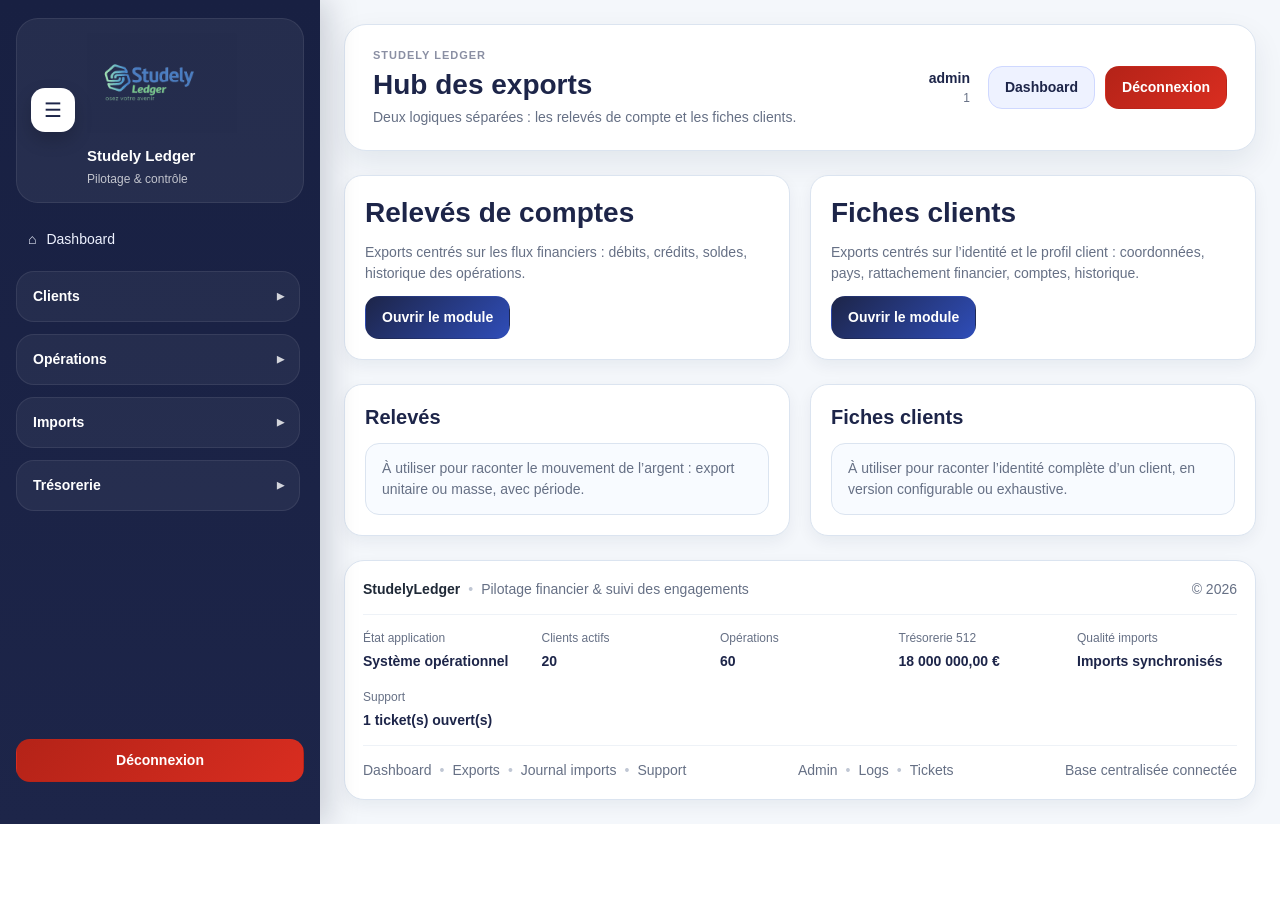
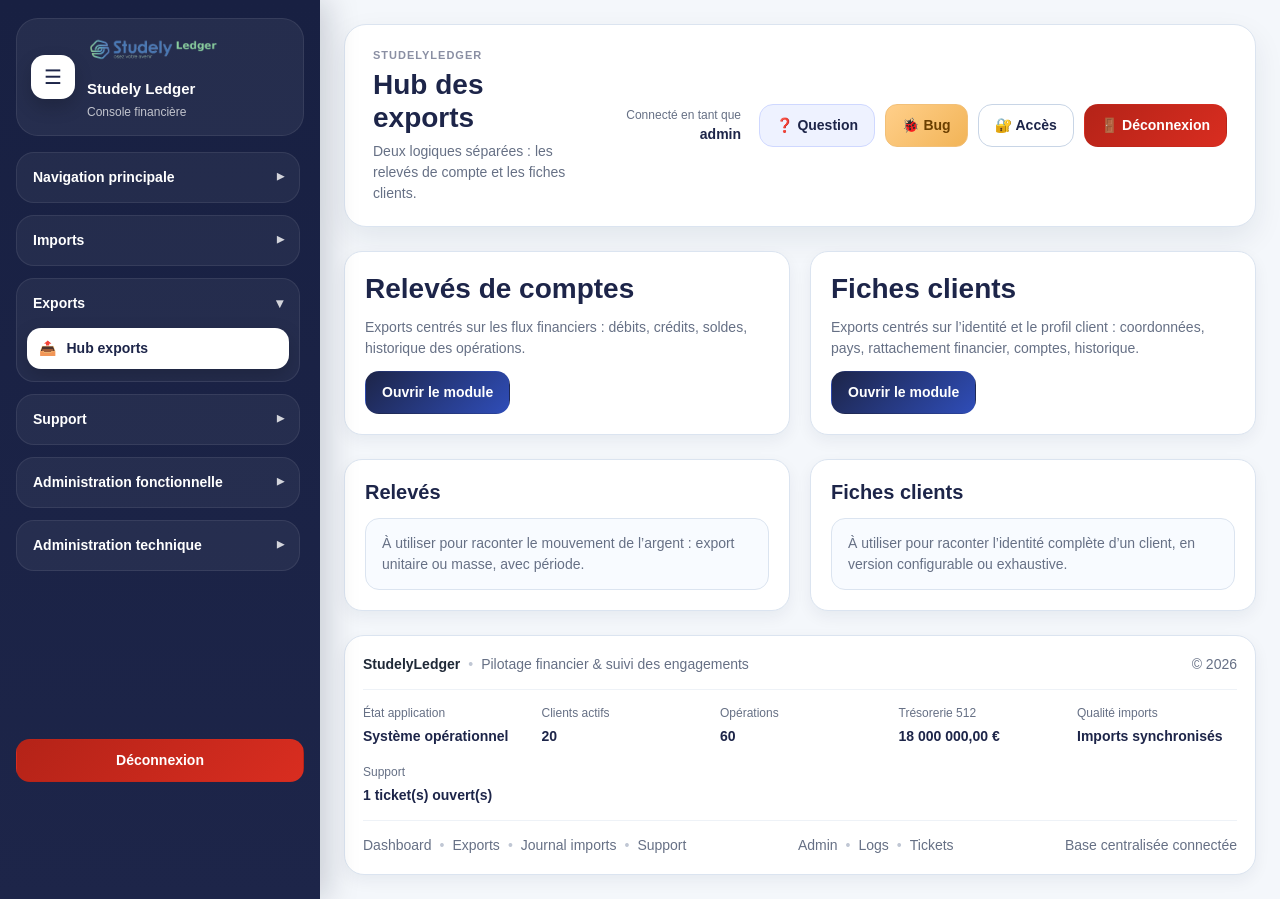
Before and after one commit to arceltioma/studelyledge, a PHP site: page /StudelyLedge/modules/statements/index.php in a window 1280 px wide. Before the commit the page ends 824 px from the top, so only its background shows below. Run offline with PHP 8.4, Linux system fonts and the light colour scheme; a user stored in the database is signed in; data comes from the database, SQL or seed files in the repository; tables that the repository leaves empty hold one stand-in row (values such as "Sample post").

Commit message:
Bingo V1

```diff
--- a/includes/auth_check.php
+++ b/includes/auth_check.php
@@ -91,13 +91,3 @@ if (!function_exists('requireLogin')) {
         redirectToLogin();
     }
 }
-
-/*
-|--------------------------------------------------------------------------
-| Comportement par défaut du fichier
-|--------------------------------------------------------------------------
-| Ce fichier peut être inclus directement dans les pages protégées.
-| Dans ce cas, on impose simplement qu’un utilisateur soit connecté.
-| Les permissions fines sont ensuite gérées par permission_middleware.php.
-*/
-requireLogin();
--- a/includes/header.php
+++ b/includes/header.php
@@ -1,44 +1,45 @@
 <?php
-if (!defined('APP_URL')) {
-    require_once __DIR__ . '/../config/app.php';
+require_once __DIR__ . '/../config/app.php';
+
+if (session_status() === PHP_SESSION_NONE) {
+    session_start();
 }
 
-require_once __DIR__ . '/admin_functions.php';
+if (!function_exists('e')) {
+    function e(?string $value): string
+    {
+        return htmlspecialchars((string)($value ?? ''), ENT_QUOTES, 'UTF-8');
+    }
+}
 
-$currentUserName = $_SESSION['username'] ?? $_SESSION['user_name'] ?? 'Utilisateur';
-$currentUserRole = $_SESSION['role_name'] ?? $_SESSION['role'] ?? 'Accès sécurisé';
-
-$pageTitle = $pageTitle ?? 'Studely Ledger';
-$pageSubtitle = $pageSubtitle ?? 'Pilotage financier et contrôle comptable';
+$title = $pageTitle ?? APP_NAME;
+$subtitle = $pageSubtitle ?? 'Pilotage financier, audit et gouvernance';
+$currentUser = $_SESSION['username'] ?? $_SESSION['user_name'] ?? 'Utilisateur';
 ?>
 
 <header class="studely-header">
     <div class="header-left">
         <div class="header-titles">
-            <span class="header-overline">Studely Ledger</span>
-            <h1 class="header-title"><?= e($pageTitle) ?></h1>
-            <?php if ($pageSubtitle !== ''): ?>
-                <div class="header-subtitle"><?= e($pageSubtitle) ?></div>
+            <span class="header-overline"><?= e(APP_NAME) ?></span>
+            <h1 class="header-title"><?= e($title) ?></h1>
+
+            <?php if ($subtitle !== ''): ?>
+                <div class="header-subtitle"><?= e($subtitle) ?></div>
             <?php endif; ?>
         </div>
     </div>
 
     <div class="header-right">
         <div class="header-user">
-            <strong><?= e($currentUserName) ?></strong>
-            <span><?= e($currentUserRole) ?></span>
+            <span>Connecté en tant que</span>
+            <strong><?= e($currentUser) ?></strong>
         </div>
 
         <div class="header-actions">
-            <?php if (currentUserCan($pdo, 'dashboard_view')): ?>
-                <a href="<?= e(APP_URL) ?>modules/dashboard/dashboard.php" class="btn btn-secondary">Dashboard</a>
-            <?php endif; ?>
-
-            <?php if (currentUserCan($pdo, 'support_requests_view')): ?>
-                <a href="<?= e(APP_URL) ?>modules/support/support_requests.php" class="btn btn-outline">Support</a>
-            <?php endif; ?>
-
-            <a href="<?= e(APP_URL) ?>logout.php" class="btn btn-danger">Déconnexion</a>
+            <a href="<?= e(APP_URL) ?>modules/support/ask_question.php" class="btn btn-secondary">❓ Question</a>
+            <a href="<?= e(APP_URL) ?>modules/support/report_bug.php" class="btn btn-warning">🐞 Bug</a>
+            <a href="<?= e(APP_URL) ?>modules/support/request_access.php" class="btn btn-outline">🔐 Accès</a>
+            <a href="<?= e(APP_URL) ?>logout.php" class="btn btn-danger">🚪 Déconnexion</a>
         </div>
     </div>
 </header>
--- a/includes/sidebar.php
+++ b/includes/sidebar.php
@@ -1,331 +1,303 @@
 <?php
-if (!defined('APP_URL')) {
 require_once __DIR__ . '/../config/app.php';
+
+$currentUri = $_SERVER['REQUEST_URI'] ?? '';
+
+if (!function_exists('e')) {
+    function e(?string $value): string
+    {
+        return htmlspecialchars((string)($value ?? ''), ENT_QUOTES, 'UTF-8');
+    }
 }
 
-require_once __DIR__ . '/admin_functions.php';
+if (!function_exists('sidebarActive')) {
+    function sidebarActive(string $needle, string $currentUri): string
+    {
+        return str_contains($currentUri, $needle) ? 'active' : '';
+    }
+}
 
-$currentPath = parse_url($_SERVER['REQUEST_URI'] ?? '', PHP_URL_PATH) ?: '';
-$currentPath = str_replace('\\', '/', $currentPath);
-
-function sidebar_is_active(array $paths, string $currentPath): bool
+if (!function_exists('sidebarGroupOpen')) {
+    function sidebarGroupOpen(array $needles, string $currentUri): bool
     {
-    foreach ($paths as $path) {
-        if ($path !== '' && str_contains($currentPath, $path)) {
+        foreach ($needles as $needle) {
+            if (str_contains($currentUri, $needle)) {
                 return true;
             }
         }
         return false;
     }
-
-function sidebar_group_open(array $items, string $currentPath): bool
-{
-    foreach ($items as $item) {
-        if (!empty($item['children'])) {
-            if (sidebar_group_open($item['children'], $currentPath)) {
-                return true;
-            }
 }
 
-        if (!empty($item['match']) && sidebar_is_active((array)$item['match'], $currentPath)) {
-            return true;
-        }
-    }
-    return false;
+/*
+|--------------------------------------------------------------------------
+| Permissions (robuste mais souple)
+|--------------------------------------------------------------------------
+*/
+$canAdminFunctional = true;
+$canAdminTechnical = true;
+$canAnalytics = true;
+$canSupport = true;
+
+if (isset($pdo) && $pdo instanceof PDO && function_exists('currentUserCan')) {
+
+    $canAdminFunctional =
+        currentUserCan($pdo, 'operations_create') ||
+        currentUserCan($pdo, 'treasury_view') ||
+        currentUserCan($pdo, 'admin_functional_view');
+
+    $canAdminTechnical =
+        currentUserCan($pdo, 'admin_dashboard_view') ||
+        currentUserCan($pdo, 'admin_users_manage') ||
+        currentUserCan($pdo, 'support_admin_manage') ||
+        currentUserCan($pdo, 'admin_manage') ||
+        currentUserCan($pdo, 'settings_manage');
+
+    $canAnalytics = currentUserCan($pdo, 'analytics_view');
+
+    $canSupport =
+        currentUserCan($pdo, 'support_requests_view') ||
+        currentUserCan($pdo, 'support_view') ||
+        currentUserCan($pdo, 'support_create') ||
+        currentUserCan($pdo, 'dashboard_view');
 }
 
-function sidebar_render_link(array $item, string $currentPath): void
-{
-    $isActive = !empty($item['match']) && sidebar_is_active((array)$item['match'], $currentPath);
-    $label = $item['label'] ?? 'Lien';
-    $href = $item['href'] ?? '#';
-    $icon = $item['icon'] ?? '•';
+/*
+|--------------------------------------------------------------------------
+| Group open state
+|--------------------------------------------------------------------------
+*/
+$groupMainOpen = sidebarGroupOpen([
+    '/modules/dashboard/',
+    '/modules/clients/',
+    '/modules/operations/',
+    '/modules/treasury/',
+    '/modules/analytics/'
+], $currentUri);
 
-    echo '<a href="' . e($href) . '" class="sidebar-link' . ($isActive ? ' active' : '') . '">';
-    echo '<span>' . e($icon) . '</span>';
-    echo '<span>' . e($label) . '</span>';
-    echo '</a>';
-}
+$groupImportsOpen = sidebarGroupOpen([
+    '/modules/imports/',
+    '/modules/clients/import_clients_csv.php',
+    '/modules/treasury/import_treasury_csv.php'
+], $currentUri);
 
-$nav = [];
+$groupExportsOpen = sidebarGroupOpen([
+    '/modules/statements/'
+], $currentUri);
 
-/* Dashboard */
-if (currentUserCan($pdo, 'dashboard_view')) {
-    $nav[] = [
-        'type' => 'link',
-        'label' => 'Dashboard',
-        'icon' => '⌂',
-        'href' => APP_URL . 'modules/dashboard/dashboard.php',
-        'match' => [
-            '/modules/dashboard/dashboard.php',
-            '/modules/dashboard/accounting_control_dashboard.php'
-        ],
-    ];
-}
+$groupSupportOpen = sidebarGroupOpen([
+    '/modules/support/'
+], $currentUri);
 
-/* Clients */
-$clientsChildren = [];
-if (currentUserCan($pdo, 'clients_view')) {
-    $clientsChildren[] = [
-        'label' => 'Liste des clients',
-        'icon' => '◦',
-        'href' => APP_URL . 'modules/clients/clients_list.php',
-        'match' => [
-            '/modules/clients/clients_list.php',
-            '/modules/clients/client_view.php'
-        ],
-    ];
-}
-if (currentUserCan($pdo, 'clients_create')) {
-    $clientsChildren[] = [
-        'label' => 'Créer un client',
-        'icon' => '◦',
-        'href' => APP_URL . 'modules/clients/client_create.php',
-        'match' => ['/modules/clients/client_create.php'],
-    ];
-    $clientsChildren[] = [
-        'label' => 'Import clients CSV',
-        'icon' => '◦',
-        'href' => APP_URL . 'modules/clients/import_clients_csv.php',
-        'match' => ['/modules/clients/import_clients_csv.php'],
-    ];
-}
-if (!empty($clientsChildren)) {
-    $nav[] = [
-        'type' => 'group',
-        'label' => 'Clients',
-        'children' => $clientsChildren,
-    ];
-}
+$groupAdminFunctionalOpen = sidebarGroupOpen([
+    '/modules/admin_functional/'
+], $currentUri);
 
-/* Opérations */
-$operationsChildren = [];
-if (currentUserCan($pdo, 'operations_view') || currentUserCan($pdo, 'operations_create')) {
-    $operationsChildren[] = [
-        'label' => 'Créer une opération',
-        'icon' => '◦',
-        'href' => APP_URL . 'modules/operations/operation_create.php',
-        'match' => ['/modules/operations/operation_create.php'],
-    ];
-}
-if (currentUserCan($pdo, 'operations_view')) {
-    $operationsChildren[] = [
-        'label' => 'Liste des opérations',
-        'icon' => '◦',
-        'href' => APP_URL . 'modules/operations/operations_list.php',
-        'match' => ['/modules/operations/operations_list.php'],
-    ];
-}
-if (!empty($operationsChildren)) {
-    $nav[] = [
-        'type' => 'group',
-        'label' => 'Opérations',
-        'children' => $operationsChildren,
-    ];
-}
-
-/* Imports */
-$importsChildren = [];
-if (currentUserCan($pdo, 'imports_upload') || currentUserCan($pdo, 'imports_create')) {
-    $importsChildren[] = [
-        'label' => 'Uploader un import',
-        'icon' => '◦',
-        'href' => APP_URL . 'modules/imports/import_upload.php',
-        'match' => ['/modules/imports/import_upload.php'],
-    ];
-}
-if (currentUserCan($pdo, 'imports_journal')) {
-    $importsChildren[] = [
-        'label' => 'Journal des imports',
-        'icon' => '◦',
-        'href' => APP_URL . 'modules/imports/import_journal.php',
-        'match' => [
-            '/modules/imports/import_journal.php',
-            '/modules/imports/import_preview.php',
-            '/modules/imports/rejected_rows.php',
-            '/modules/imports/correct_rejected_row.php'
-        ],
-    ];
-}
-if (!empty($importsChildren)) {
-    $nav[] = [
-        'type' => 'group',
-        'label' => 'Imports',
-        'children' => $importsChildren,
-    ];
-}
-
-/* Trésorerie */
-$treasuryChildren = [];
-if (currentUserCan($pdo, 'treasury_view')) {
-    $treasuryChildren[] = [
-        'label' => 'Comptes internes',
-        'icon' => '◦',
-        'href' => APP_URL . 'modules/treasury/treasury_accounts.php',
-        'match' => ['/modules/treasury/treasury_accounts.php'],
-    ];
-}
-if (currentUserCan($pdo, 'treasury_import')) {
-    $treasuryChildren[] = [
-        'label' => 'Import trésorerie',
-        'icon' => '◦',
-        'href' => APP_URL . 'modules/treasury/import_treasury_csv.php',
-        'match' => ['/modules/treasury/import_treasury_csv.php'],
-    ];
-}
-if (!empty($treasuryChildren)) {
-    $nav[] = [
-        'type' => 'group',
-        'label' => 'Trésorerie',
-        'children' => $treasuryChildren,
-    ];
-}
-
-/* Admin fonctionnel */
-$adminFunctionalChildren = [];
-if (currentUserCan($pdo, 'admin_functional_view')) {
-    $adminFunctionalChildren[] = [
-        'label' => 'Types d’opérations',
-        'icon' => '◦',
-        'href' => APP_URL . 'modules/admin_functional/manage_operation_types.php',
-        'match' => [
-            '/modules/admin_functional/manage_operation_types.php',
-            '/modules/admin_functional/edit_operation_type.php'
-        ],
-    ];
-    $adminFunctionalChildren[] = [
-        'label' => 'Services',
-        'icon' => '◦',
-        'href' => APP_URL . 'modules/admin_functional/manage_services.php',
-        'match' => [
-            '/modules/admin_functional/manage_services.php',
-            '/modules/admin_functional/edit_service.php'
-        ],
-    ];
-}
-if (!empty($adminFunctionalChildren)) {
-    $nav[] = [
-        'type' => 'group',
-        'label' => 'Référentiels',
-        'children' => $adminFunctionalChildren,
-    ];
-}
-
-/* Support */
-$supportChildren = [];
-if (currentUserCan($pdo, 'support_requests_view')) {
-    $supportChildren[] = [
-        'label' => 'Demandes support',
-        'icon' => '◦',
-        'href' => APP_URL . 'modules/support/support_requests.php',
-        'match' => [
-            '/modules/support/support_requests.php',
-            '/modules/support/ask_question.php',
-            '/modules/support/report_bug.php',
-            '/modules/support/request_access.php'
-        ],
-    ];
-}
-if (!empty($supportChildren)) {
-    $nav[] = [
-        'type' => 'group',
-        'label' => 'Support',
-        'children' => $supportChildren,
-    ];
-}
-
-/* Administration */
-$adminChildren = [];
-if (currentUserCan($pdo, 'users_manage')) {
-    $adminChildren[] = [
-        'label' => 'Utilisateurs',
-        'icon' => '◦',
-        'href' => APP_URL . 'modules/admin/manage_users.php',
-        'match' => [
-            '/modules/admin/manage_users.php',
-            '/modules/admin/user_create.php',
-            '/modules/admin/user_edit.php',
-            '/modules/admin/user_delete.php',
-            '/modules/admin/user_logs.php'
-        ],
-    ];
-}
-if (currentUserCan($pdo, 'settings_manage')) {
-    $adminChildren[] = [
-        'label' => 'Paramètres',
-        'icon' => '◦',
-        'href' => APP_URL . 'modules/admin/settings.php',
-        'match' => ['/modules/admin/settings.php'],
-    ];
-}
-if (!empty($adminChildren)) {
-    $nav[] = [
-        'type' => 'group',
-        'label' => 'Administration',
-        'children' => $adminChildren,
-    ];
-}
+$groupAdminTechnicalOpen = sidebarGroupOpen([
+    '/modules/admin/'
+], $currentUri);
 ?>
 
-<aside class="studely-sidebar" id="studelySidebar">
-    <div class="studely-sidebar-inner">
+<aside class="sidebar studely-sidebar">
+    <div class="sidebar-inner studely-sidebar-inner">
+
         <div class="sidebar-top">
             <div class="sidebar-brand-card">
-                <button type="button" class="sidebar-collapse-btn" id="sidebarCollapseBtn" aria-label="Réduire le menu">
+
+                <button type="button" class="sidebar-collapse-btn" id="sidebarCollapseBtn">
                     ☰
                 </button>
 
                 <div class="sidebar-brand-visual">
-                    <img src="<?= e(APP_URL) ?>assets/img/logo.png" alt="Studely Ledger" class="sidebar-logo">
+                    <img src="<?= e(app_asset('assets/img/logo-sidebar.png')) ?>" class="sidebar-logo" alt="Studely Ledger">
                 </div>
 
                 <div class="sidebar-brand-text">
                     <strong>Studely Ledger</strong>
-                    <span>Pilotage & contrôle</span>
+                    <span>Console financière</span>
                 </div>
             </div>
         </div>
 
         <nav class="sidebar-nav">
-            <?php foreach ($nav as $item): ?>
-                <?php if (($item['type'] ?? '') === 'link'): ?>
-                    <?php sidebar_render_link($item, $currentPath); ?>
-                <?php elseif (($item['type'] ?? '') === 'group'): ?>
-                    <?php $isOpen = sidebar_group_open($item['children'] ?? [], $currentPath); ?>
-                    <details class="sidebar-group" <?= $isOpen ? 'open' : '' ?>>
-                        <summary><?= e($item['label'] ?? 'Groupe') ?></summary>
+
+            <details class="sidebar-group" <?= $groupMainOpen ? 'open' : '' ?>>
+                <summary>Navigation principale</summary>
+
                 <div class="sidebar-group-links">
-                            <?php foreach (($item['children'] ?? []) as $child): ?>
-                                <?php sidebar_render_link($child, $currentPath); ?>
-                            <?php endforeach; ?>
+
+                    <a class="sidebar-link <?= sidebarActive('/modules/dashboard/dashboard.php', $currentUri) ?>"
+                       href="<?= e(APP_URL) ?>modules/dashboard/dashboard.php">
+                        📊 <span>Dashboard</span>
+                    </a>
+
+                    <a class="sidebar-link <?= sidebarActive('/modules/clients/', $currentUri) ?>"
+                       href="<?= e(APP_URL) ?>modules/clients/clients_list.php">
+                        👤 <span>Clients</span>
+                    </a>
+
+                    <a class="sidebar-link <?= sidebarActive('/modules/operations/', $currentUri) ?>"
+                       href="<?= e(APP_URL) ?>modules/operations/operations_list.php">
+                        💰 <span>Opérations</span>
+                    </a>
+
+                    <a class="sidebar-link <?= sidebarActive('/modules/treasury/', $currentUri) ?>"
+                       href="<?= e(APP_URL) ?>modules/treasury/index.php">
+                        🏦 <span>Comptes internes</span>
+                    </a>
+
+                    <?php if ($canAnalytics): ?>
+                        <a class="sidebar-link <?= sidebarActive('/modules/analytics/', $currentUri) ?>"
+                           href="<?= e(APP_URL) ?>modules/analytics/revenue_analysis.php">
+                            📈 <span>Analytics</span>
+                        </a>
+                    <?php endif; ?>
+
+                </div>
+            </details>
+
+            <details class="sidebar-group" <?= $groupImportsOpen ? 'open' : '' ?>>
+                <summary>Imports</summary>
+
+                <div class="sidebar-group-links">
+
+                    <a class="sidebar-link <?= sidebarActive('/modules/imports/import_preview.php', $currentUri) ?>"
+                       href="<?= e(APP_URL) ?>modules/imports/import_preview.php">
+                        📥 <span>Import relevés</span>
+                    </a>
+
+                    <a class="sidebar-link <?= sidebarActive('/modules/imports/import_journal.php', $currentUri) ?>"
+                       href="<?= e(APP_URL) ?>modules/imports/import_journal.php">
+                        🧾 <span>Journal imports</span>
+                    </a>
+
+                    <a class="sidebar-link <?= sidebarActive('/modules/clients/import_clients_csv.php', $currentUri) ?>"
+                       href="<?= e(APP_URL) ?>modules/clients/import_clients_csv.php">
+                        🧍 <span>Import clients CSV</span>
+                    </a>
+
+                    <a class="sidebar-link <?= sidebarActive('/modules/treasury/import_treasury_csv.php', $currentUri) ?>"
+                       href="<?= e(APP_URL) ?>modules/treasury/import_treasury_csv.php">
+                        🏛️ <span>Import comptes internes</span>
+                    </a>
+
+                </div>
+            </details>
+
+            <details class="sidebar-group" <?= $groupExportsOpen ? 'open' : '' ?>>
+                <summary>Exports</summary>
+
+                <div class="sidebar-group-links">
+                    <a class="sidebar-link <?= sidebarActive('/modules/statements/', $currentUri) ?>"
+                       href="<?= e(APP_URL) ?>modules/statements/index.php">
+                        📤 <span>Hub exports</span>
+                    </a>
+                </div>
+            </details>
+
+            <?php if ($canSupport): ?>
+                <details class="sidebar-group" <?= $groupSupportOpen ? 'open' : '' ?>>
+                    <summary>Support</summary>
+
+                    <div class="sidebar-group-links">
+
+                        <a class="sidebar-link <?= sidebarActive('/modules/support/support_requests.php', $currentUri) ?>"
+                           href="<?= e(APP_URL) ?>modules/support/support_requests.php">
+                            🆘 <span>Demandes support</span>
+                        </a>
+
+                        <a class="sidebar-link <?= sidebarActive('/modules/support/ask_question.php', $currentUri) ?>"
+                           href="<?= e(APP_URL) ?>modules/support/ask_question.php">
+                            ❓ <span>Poser une question</span>
+                        </a>
+
+                        <a class="sidebar-link <?= sidebarActive('/modules/support/report_bug.php', $currentUri) ?>"
+                           href="<?= e(APP_URL) ?>modules/support/report_bug.php">
+                            🐞 <span>Signaler un bug</span>
+                        </a>
+
+                        <a class="sidebar-link <?= sidebarActive('/modules/support/request_access.php', $currentUri) ?>"
+                           href="<?= e(APP_URL) ?>modules/support/request_access.php">
+                            🔐 <span>Demander un accès</span>
+                        </a>
+
                     </div>
                 </details>
             <?php endif; ?>
-            <?php endforeach; ?>
+
+            <?php if ($canAdminFunctional): ?>
+                <details class="sidebar-group" <?= $groupAdminFunctionalOpen ? 'open' : '' ?>>
+                    <summary>Administration fonctionnelle</summary>
+
+                    <div class="sidebar-group-links">
+
+                        <a class="sidebar-link <?= sidebarActive('/modules/admin_functional/manage_services.php', $currentUri) ?>"
+                           href="<?= e(APP_URL) ?>modules/admin_functional/manage_services.php">
+                            🧩 <span>Services</span>
+                        </a>
+
+                        <a class="sidebar-link <?= sidebarActive('/modules/admin_functional/manage_operation_types.php', $currentUri) ?>"
+                           href="<?= e(APP_URL) ?>modules/admin_functional/manage_operation_types.php">
+                            🧠 <span>Types d’opérations</span>
+                        </a>
+
+                        <a class="sidebar-link <?= sidebarActive('/modules/admin_functional/manage_accounts.php', $currentUri) ?>"
+                           href="<?= e(APP_URL) ?>modules/admin_functional/manage_accounts.php">
+                            📚 <span>Comptes</span>
+                        </a>
+
+                    </div>
+                </details>
+            <?php endif; ?>
+
+            <?php if ($canAdminTechnical): ?>
+                <details class="sidebar-group" <?= $groupAdminTechnicalOpen ? 'open' : '' ?>>
+                    <summary>Administration technique</summary>
+
+                    <div class="sidebar-group-links">
+
+                        <a class="sidebar-link <?= sidebarActive('/modules/admin/user_logs.php', $currentUri) ?>"
+                           href="<?= e(APP_URL) ?>modules/admin/user_logs.php">
+                            📜 <span>Logs</span>
+                        </a>
+
+                        <a class="sidebar-link <?= sidebarActive('/modules/admin/users.php', $currentUri) ?>"
+                           href="<?= e(APP_URL) ?>modules/admin/users.php">
+                            👥 <span>Utilisateurs</span>
+                        </a>
+
+                        <a class="sidebar-link <?= sidebarActive('/modules/admin/settings.php', $currentUri) ?>"
+                           href="<?= e(APP_URL) ?>modules/admin/settings.php">
+                            ⚙️ <span>Paramètres</span>
+                        </a>
+
+                    </div>
+                </details>
+            <?php endif; ?>
+
         </nav>
 
         <div class="sidebar-bottom">
             <a href="<?= e(APP_URL) ?>logout.php" class="btn btn-danger sidebar-logout-btn">Déconnexion</a>
         </div>
+
     </div>
 </aside>
 
 <script>
-(function () {
-    const body = document.body;
+document.addEventListener('DOMContentLoaded', function () {
     const btn = document.getElementById('sidebarCollapseBtn');
-    const storageKey = 'studely_sidebar_collapsed';
+    const key = 'studely_sidebar';
 
-    if (!btn) return;
-
-    const saved = localStorage.getItem(storageKey);
-    if (saved === '1') {
-        body.classList.add('sidebar-collapsed');
+    if (localStorage.getItem(key) === '1') {
+        document.body.classList.add('sidebar-collapsed');
     }
 
+    if (btn) {
         btn.addEventListener('click', function () {
-        body.classList.toggle('sidebar-collapsed');
-        localStorage.setItem(storageKey, body.classList.contains('sidebar-collapsed') ? '1' : '0');
+            document.body.classList.toggle('sidebar-collapsed');
+            localStorage.setItem(key, document.body.classList.contains('sidebar-collapsed') ? '1' : '0');
         });
-})();
+    }
+});
 </script>
```
Also changed, not shown: login.php (+43 -36 lines), logout.php (+45 -7 lines). Lines whose indentation alone changed are shown as unchanged.
